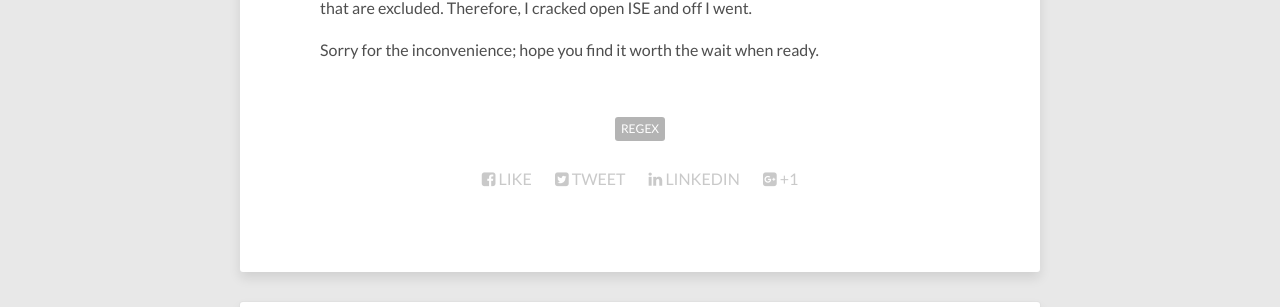
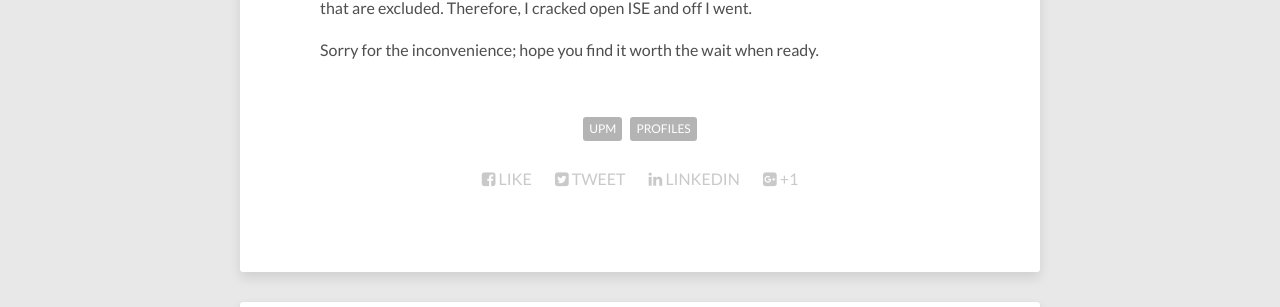
Before and after one commit to alan-finn/alan-finn.github.io, a Jekyll site: the page built from _posts/2017-02-14-citrix-user-store-profile-cleaner.md, in a window 1280 px wide. Shown: the part 542-849 px from the top of the page. Built offline with Jekyll 4.4.1, drawn with Linux system fonts in a browser that asks for light colours; nearby versions of some CDN libraries; comment, search, counter and statistics services are not loaded.

Commit message:
redirect fix

```diff
--- a/_posts/2017-02-14-citrix-user-store-profile-cleaner.md
+++ b/_posts/2017-02-14-citrix-user-store-profile-cleaner.md
@@ -1,12 +1,11 @@
 ---
 layout: post
-comments: true
 title: Citrix User Store Profile Cleaner
-date: 2017-02-14 11:51:10 -05:00
 categories:
-- SCOM 2012
+- Citrix
 tags:
-- regex
+- UPM
+- Profiles
 ---
 
 So you were probably redirected here and are wondering where is the tool?
```
